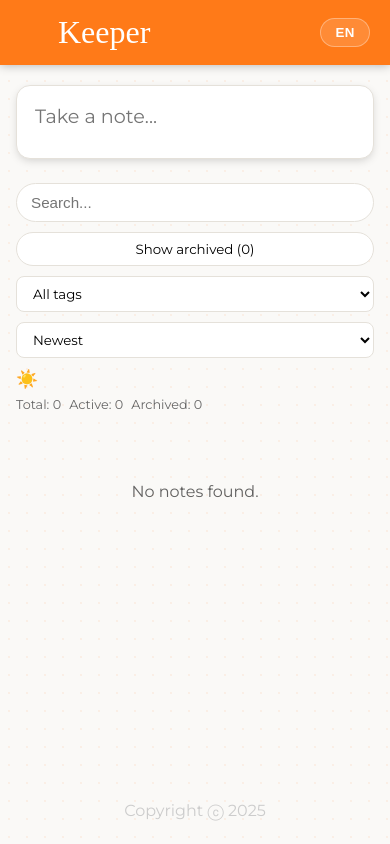
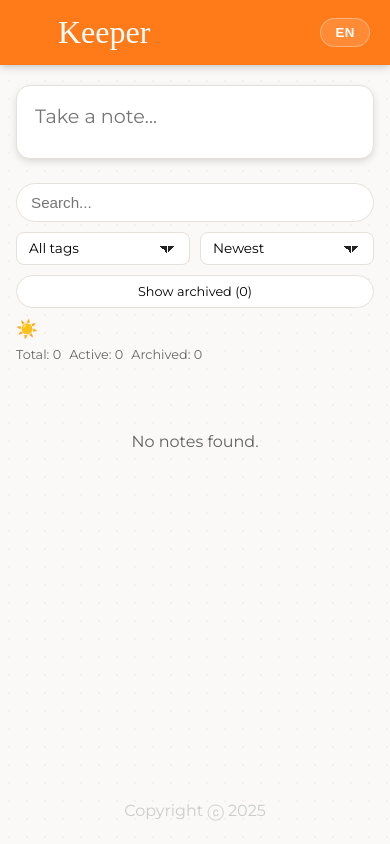
Before and after one commit to MollyLaMolla/Keeper.app, a React (Vite) app: page / in a window 390 px wide. Built offline with nearby package versions, Linux system fonts and the light colour scheme; some icons are missing; a web font is replaced by a local one.

Commit message:
mobile buttons fix for every browser and device

```diff
--- a/public/styles.css
+++ b/public/styles.css
@@ -376,10 +376,20 @@ svg {
   background: var(--bg-alt);
   border: 1px solid var(--border);
   padding: 8px 12px;
+  padding-right: 38px; /* space for arrow */
   border-radius: 8px;
   font-family: inherit;
   cursor: pointer;
   transition: background-color 0.3s, color 0.3s, border-color 0.3s;
+  -webkit-appearance: none;
+  -moz-appearance: none;
+  appearance: none;
+  background-image: linear-gradient(45deg, transparent 50%, var(--text) 50%),
+    linear-gradient(135deg, var(--text) 50%, transparent 50%);
+  background-position: calc(100% - 22px) 55%, calc(100% - 14px) 55%;
+  background-size: 7px 7px, 7px 7px;
+  background-repeat: no-repeat;
+  font-size: 0.85rem;
 }
 .select:focus {
   outline: 2px solid var(--primary-accent);
@@ -495,6 +505,8 @@ svg {
   cursor: pointer;
   font-family: inherit;
   transition: background 0.2s, color 0.2s, box-shadow 0.2s;
+  -webkit-tap-highlight-color: transparent;
+  font-size: 0.8rem;
 }
 .btn-secondary:hover {
   background: var(--primary-accent);
@@ -630,11 +642,22 @@ textarea:focus,
 
 @media (max-width: 480px) {
   .toolbar-row {
-    flex-direction: column;
-    align-items: stretch;
+    flex-wrap: wrap;
+    gap: 10px;
   }
-  .toolbar-row > *:not(.theme-toggle) {
-    width: 100%;
+  .toolbar-row .search-bar {
+    flex: 1 1 100%;
+  }
+  .toolbar-row .toggle-archived {
+    flex: 1 1 100%;
+    order: 2;
+  }
+  .toolbar-row .select {
+    flex: 1 1 calc(50% - 5px);
+    min-width: 140px;
+  }
+  .theme-toggle {
+    order: 3;
   }
   .toolbar-row .btn-secondary,
   .toolbar-row select {
```
